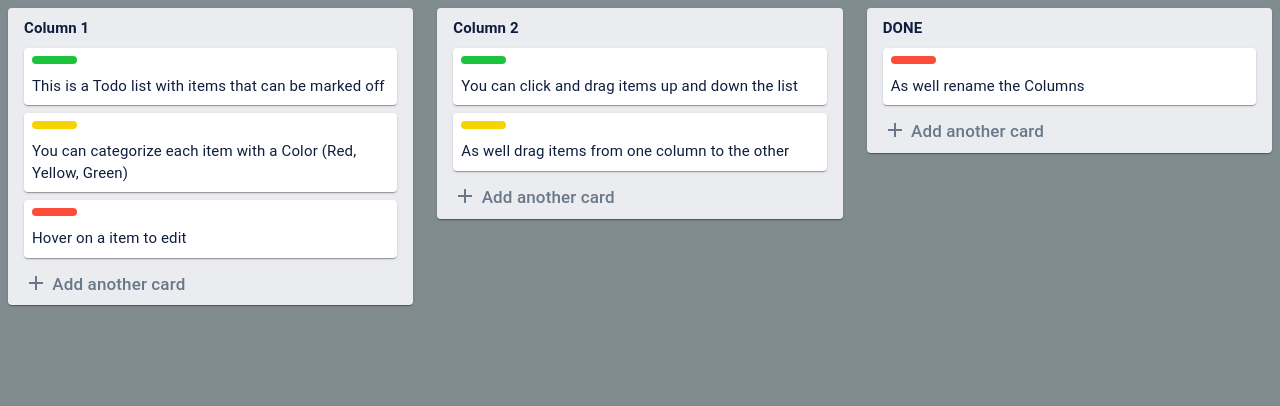
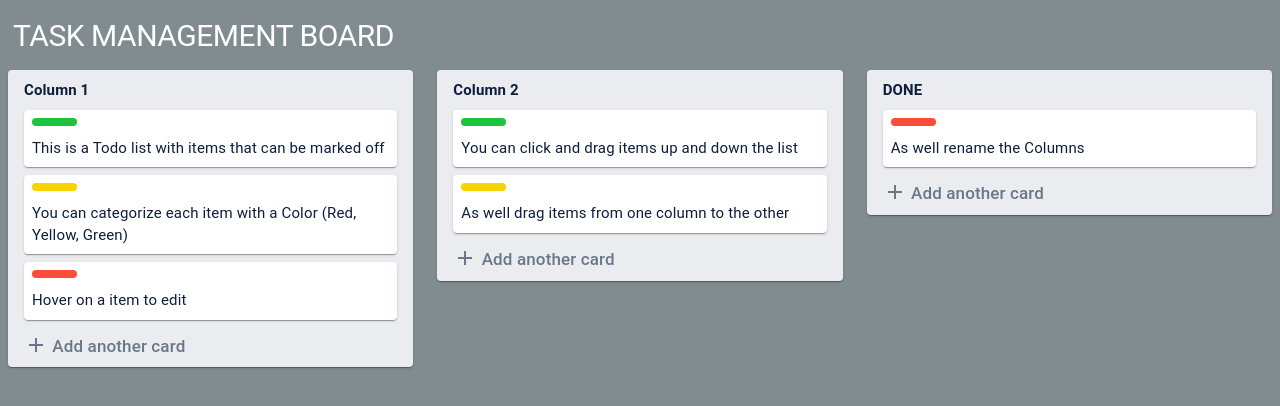
Before and after one commit to IsmaelTerreno/trello-geek, a React (Create React App) app: page / in a window 1280 px wide. Shown: the top 406 px of the page. Built offline with nearby package versions, Linux system fonts and the light colour scheme.

Commit message:
Added title app.

```diff
--- a/src/App.js
+++ b/src/App.js
@@ -1,6 +1,6 @@
 import React from 'react';
 import { makeStyles } from '@material-ui/core/styles';
-import { Grid } from '@material-ui/core';
+import { Grid , Typography} from '@material-ui/core';
 import ColumnCards from './ColumnCards';
 import TaskCardForm from './TaskCardForm';
 import PropTypes from 'prop-types';
@@ -10,6 +10,14 @@ const useStyles = makeStyles((theme) => ({
     padding: theme.spacing(1),
     flexGrow: 1,
   },
+  titleApp:{
+    color: '#ffffff',
+    fontSize: '30px',
+    paddingLeft: '5px',
+    fontWeight: 400,
+    marginBottom: '5px',
+    marginTop: '10px',
+  }
 }));
 
 const App = ({
@@ -25,6 +33,16 @@ const App = ({
   const classes = useStyles();
   return (
     <div className={classes.root}>
+      <Grid container spacing={3}>
+        <Grid item >
+          <Typography
+          className={classes.titleApp}
+          variant="h1"
+          >
+            TASK MANAGEMENT BOARD
+          </Typography>
+        </Grid>
+      </Grid>
       <Grid container spacing={3}>
         {
           columnTasks.length > 0 &&
--- a/src/TaskCardForm.js
+++ b/src/TaskCardForm.js
@@ -122,8 +122,8 @@ const TaskCardForm = ({
                 </Button>
               </Grid>
               <Grid item xs={3}>
-                <Button variant="contained" color="secondary" onClick={onCancel}>
-                  Cancel
+                <Button variant="contained" onClick={onCancel}>
+                  Delete
                 </Button>
               </Grid>
           </Grid>
```
